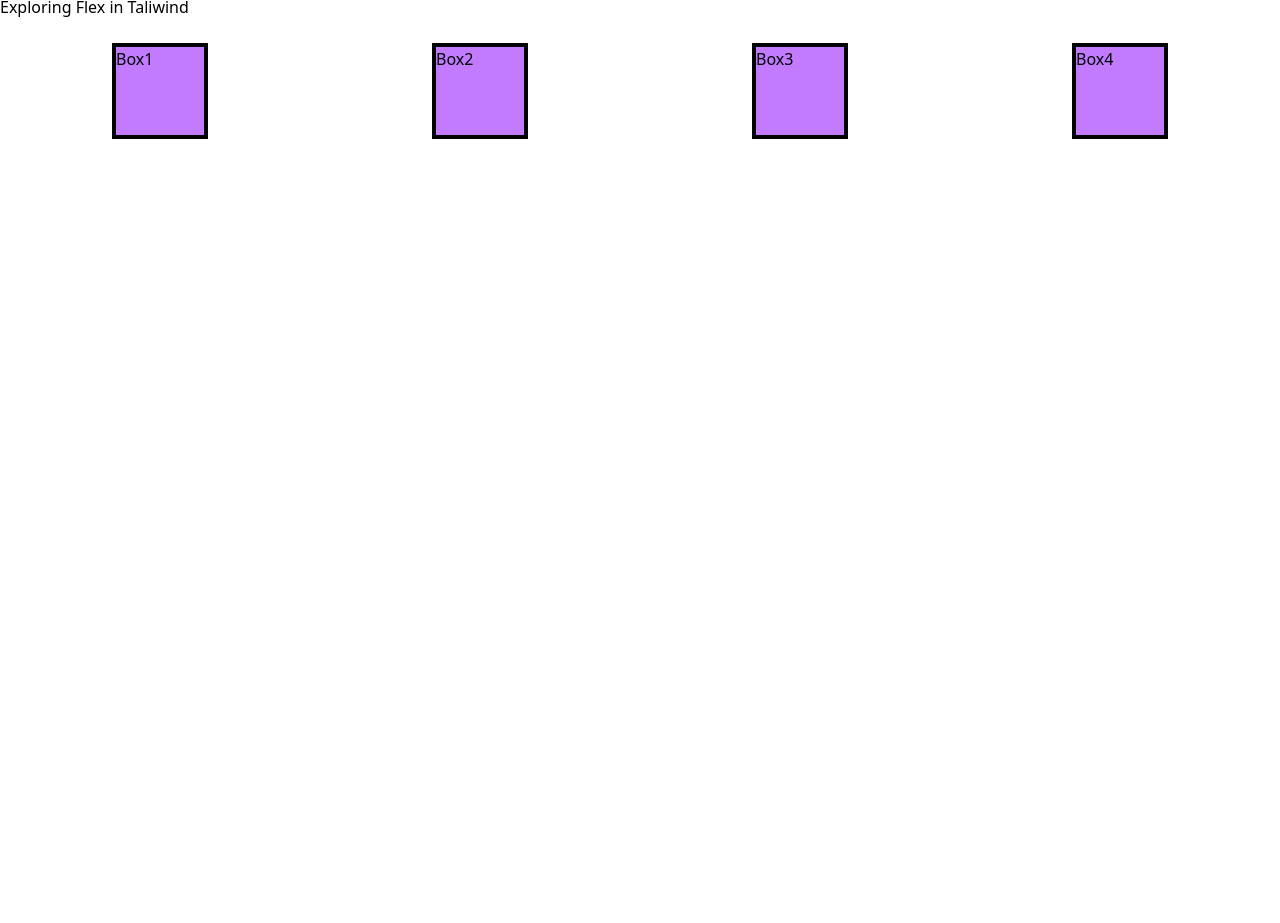
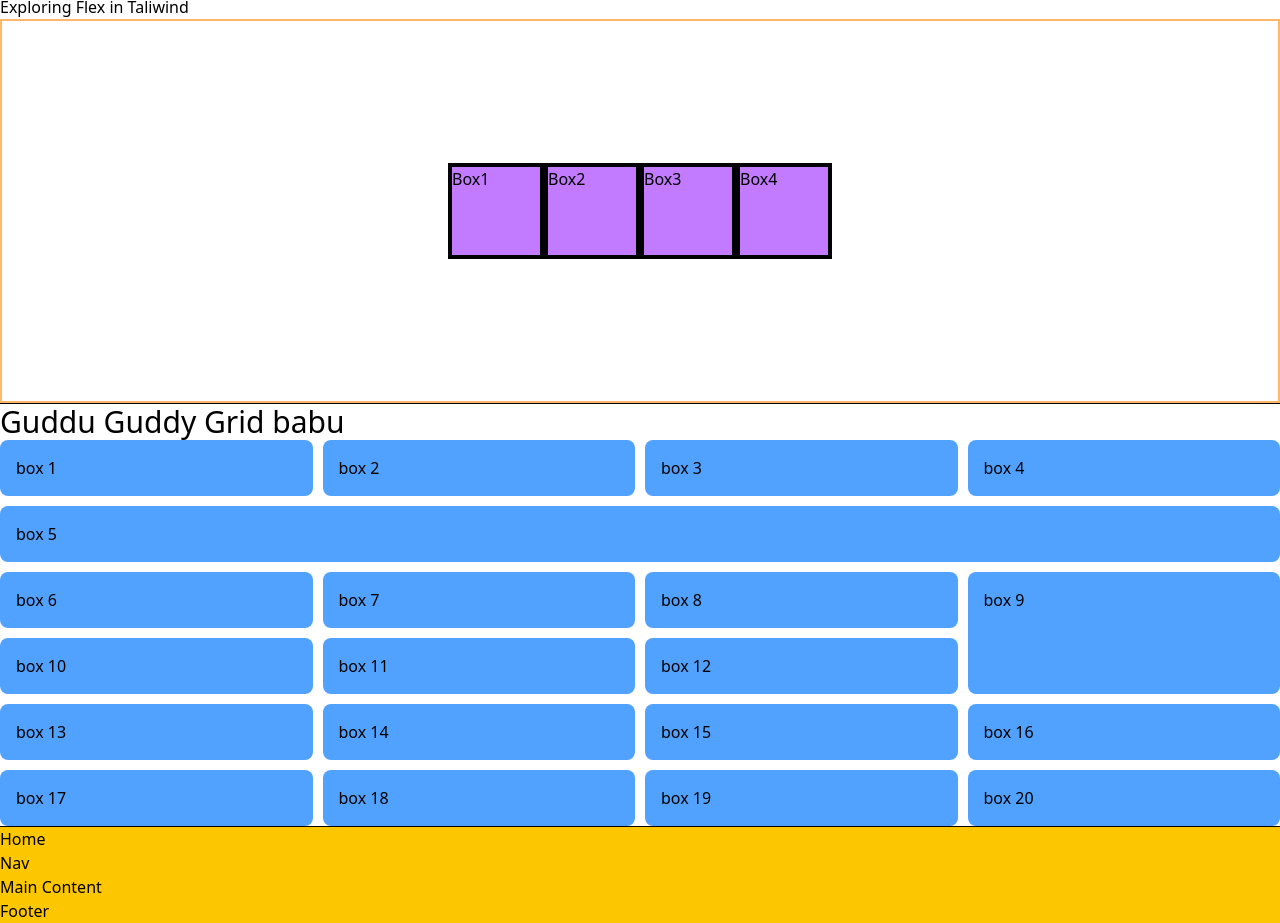
Before and after one commit to mzhrifat/Taliwind, a plain HTML site: page index.html in a window 1280 px wide. Shown: the part 412-1335 px from the top of the page. Before the commit the page ends 800 px from the top, so only its background shows below. Drawn offline with nearby package versions, Linux system fonts and the light colour scheme.

Commit message:
home commit

```diff
--- a/index.html
+++ b/index.html
@@ -35,16 +35,55 @@
 
 </section>
 <hr>
+
 <section>
-<h3 class="text-text3xl">Exploring Flex in Taliwind</h3>
-<br>
-<div class="flex justify-around items-center">
+  <h3 class="text-text3xl">Exploring Flex in Taliwind</h3>
+<div class="flex  flex-column justify-center items-center h-96 border-2 border-orange-300">
+
 <div class="bg-purple-400 h-24 w-24 border-4 border-color-blue-500"ronded-lg p-4 font-bold>Box1</div>
 <div class="bg-purple-400 h-24 w-24 border-4 border-color-blue-500"ronded-lg p-4 font-bold>Box2</div>
 <div class="bg-purple-400 h-24 w-24 border-4 border-color-blue-500"ronded-lg p-4 font-bold>Box3</div>
 <div class="bg-purple-400 h-24 w-24 border-4 border-color-blue-500"ronded-lg p-4 font-bold>Box4</div>
 
 </div>
+
+</section>
+
+<hr>
+<section>
+
+  <h3 class="text-3xl">Guddu Guddy Grid babu</h3>
+  <div class="grid grid-cols-4 gap-2.5">
+  <div class="bg-blue-400 p-4 rounded-lg">box 1</div>
+   <div class="bg-blue-400 p-4 rounded-lg">box 2</div>
+   <div class="bg-blue-400 p-4 rounded-lg">box 3</div>
+   <div class="bg-blue-400 p-4 rounded-lg">box 4</div>
+   <div class="col-span-4 bg-blue-400 p-4 rounded-lg">box 5</div>
+   <div class="bg-blue-400 p-4 rounded-lg">box 6</div>
+   <div class="bg-blue-400 p-4 rounded-lg">box 7</div>
+   <div class="bg-blue-400 p-4 rounded-lg">box 8</div>
+   <div class="row-span-2 bg-blue-400 p-4 rounded-lg">box 9</div>
+   <div class=" bg-blue-400 p-4 rounded-lg">box 10</div>
+   <div class="bg-blue-400 p-4 rounded-lg">box 11</div>
+   <div class="bg-blue-400 p-4 rounded-lg">box 12</div>
+   <div class="bg-blue-400 p-4 rounded-lg">box 13</div>
+   <div class="bg-blue-400 p-4 rounded-lg">box 14</div>
+   <div class="bg-blue-400 p-4 rounded-lg">box 15</div>
+   <div class="bg-blue-400 p-4 rounded-lg">box 16</div>
+   <div class="bg-blue-400 p-4 rounded-lg">box 17</div>
+   <div class="bg-blue-400 p-4 rounded-lg">box 18</div>
+   <div class="bg-blue-400 p-4 rounded-lg">box 19</div>
+   <div class="bg-blue-400 p-4 rounded-lg">box 20</div>
+
+   </div>
+</section>
+
+<hr>
+<section>
+  <div class="bg-yellow-400">Home</div>
+  <div class="bg-yellow-400">Nav</div>
+  <div class="bg-yellow-400">Main Content</div>
+  <div class="bg-yellow-400">Footer</div>
 </section>
 </body>
 
```
